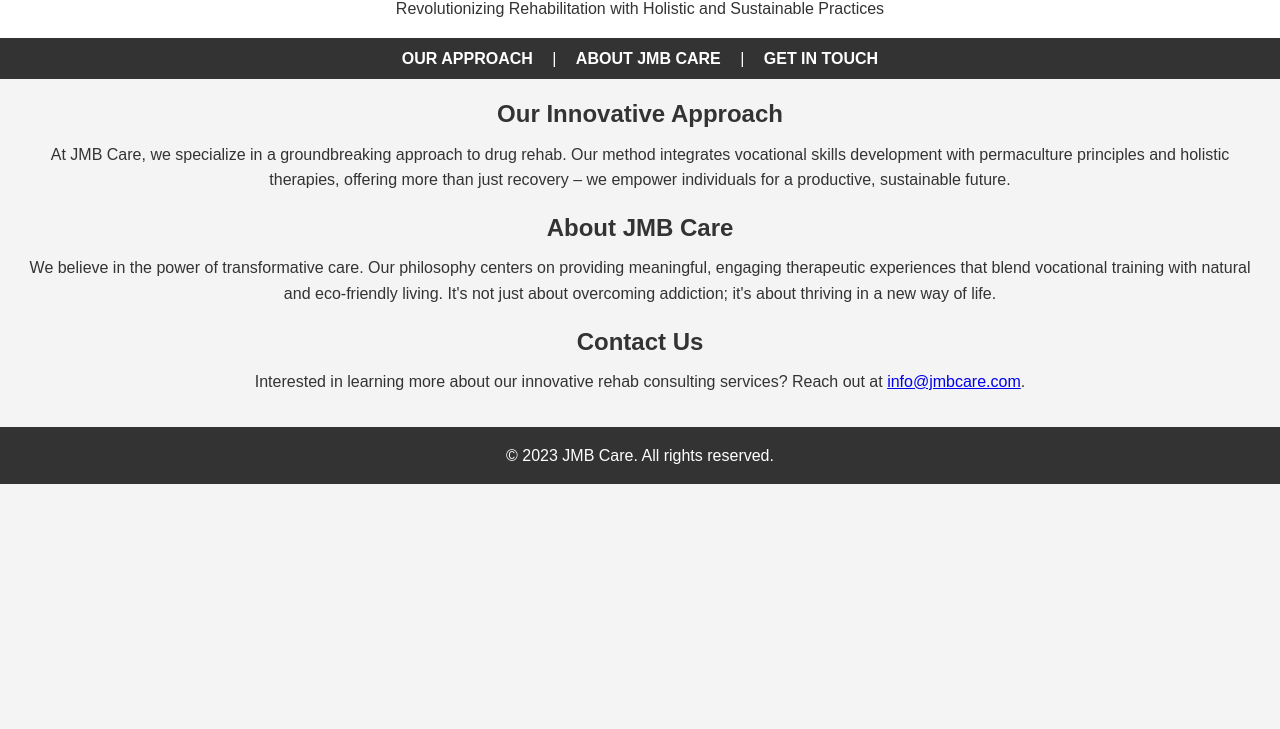
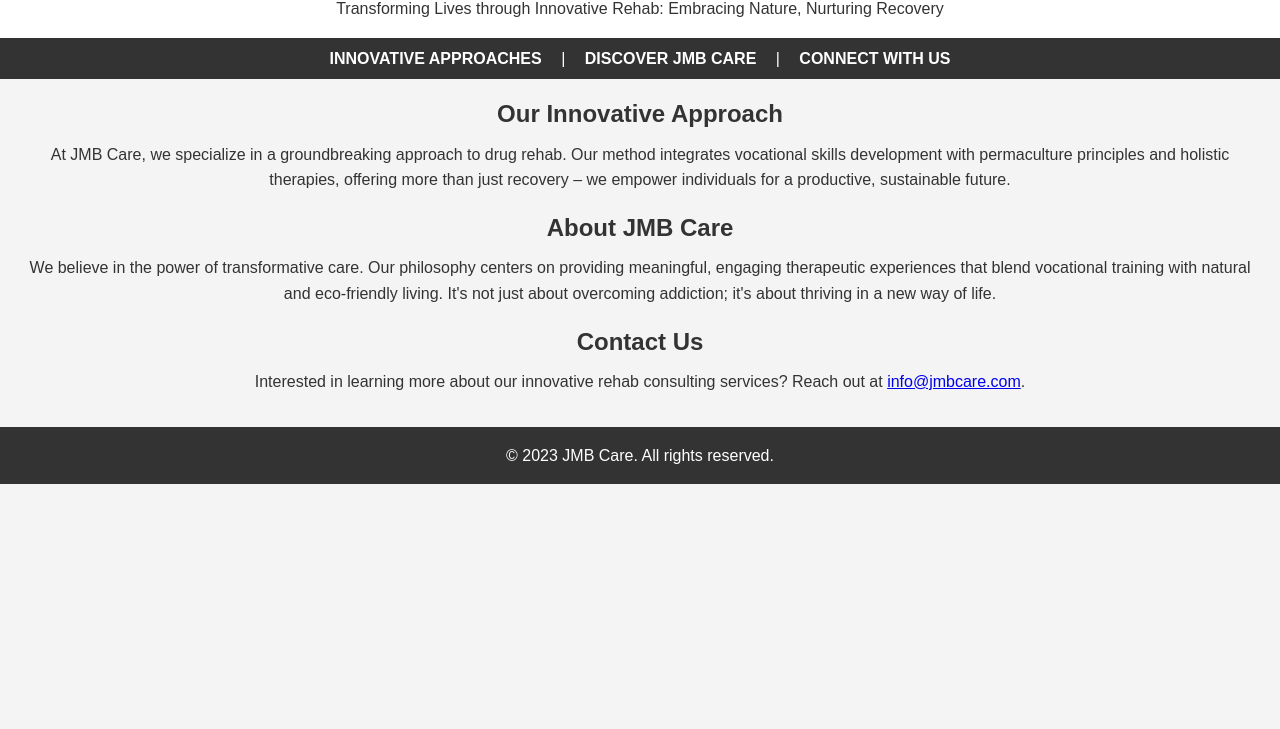
Before and after one commit to growgrounded/JMB-Care, a plain HTML site: page index.html in a window 1280 px wide. Shown: the part 71-800 px from the top of the page. Drawn offline with Linux system fonts and the light colour scheme.

Commit message:
index.html

```diff
--- a/index.html
+++ b/index.html
@@ -9,15 +9,15 @@
     <link rel="stylesheet" type="text/css" href="style.css">
 </head>
 <body>
-    <div class="header">
-        <h1>JMB Care Consulting</h1>
-        <p>Revolutionizing Rehabilitation with Holistic and Sustainable Practices</p>
-    </div>
-    <div class="nav">
-        <a href="#services">Our Approach</a> |
-        <a href="#about">About JMB Care</a> |
-        <a href="#contact">Get in Touch</a>
-    </div>
+<div class="header">
+    <h1>JMB Care Consulting</h1>
+    <p>Transforming Lives through Innovative Rehab: Embracing Nature, Nurturing Recovery</p>
+</div>
+<div class="nav">
+    <a href="#services">Innovative Approaches</a> |
+    <a href="#about">Discover JMB Care</a> |
+    <a href="#contact">Connect With Us</a>
+</div>
     <div class="content">
         <section id="services">
             <h2>Our Innovative Approach</h2>
```
